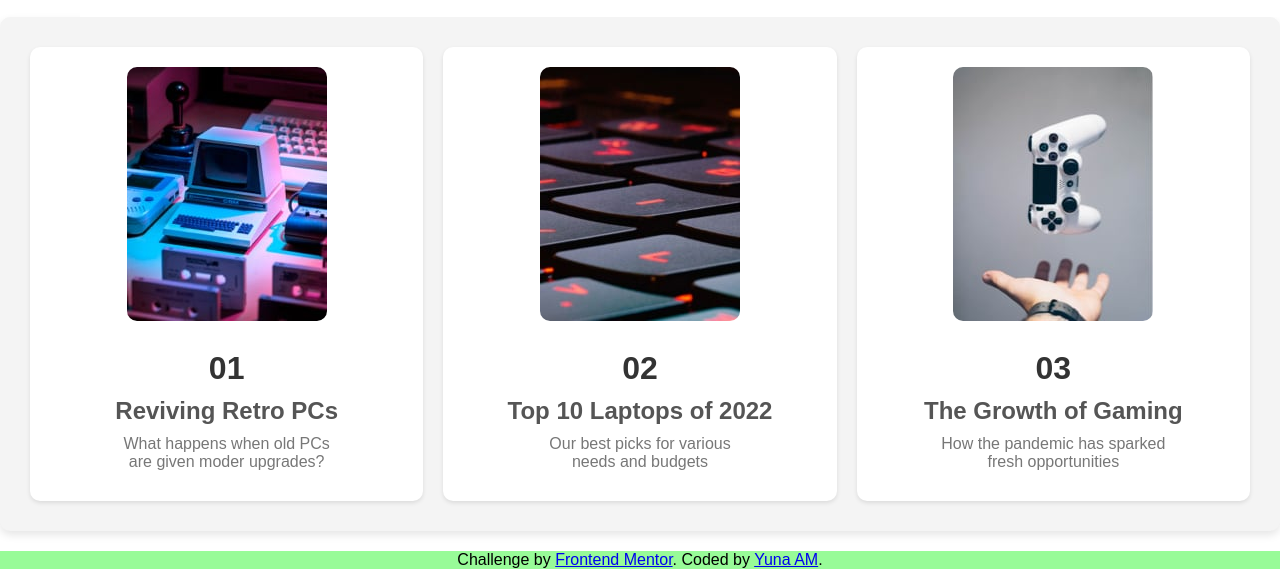
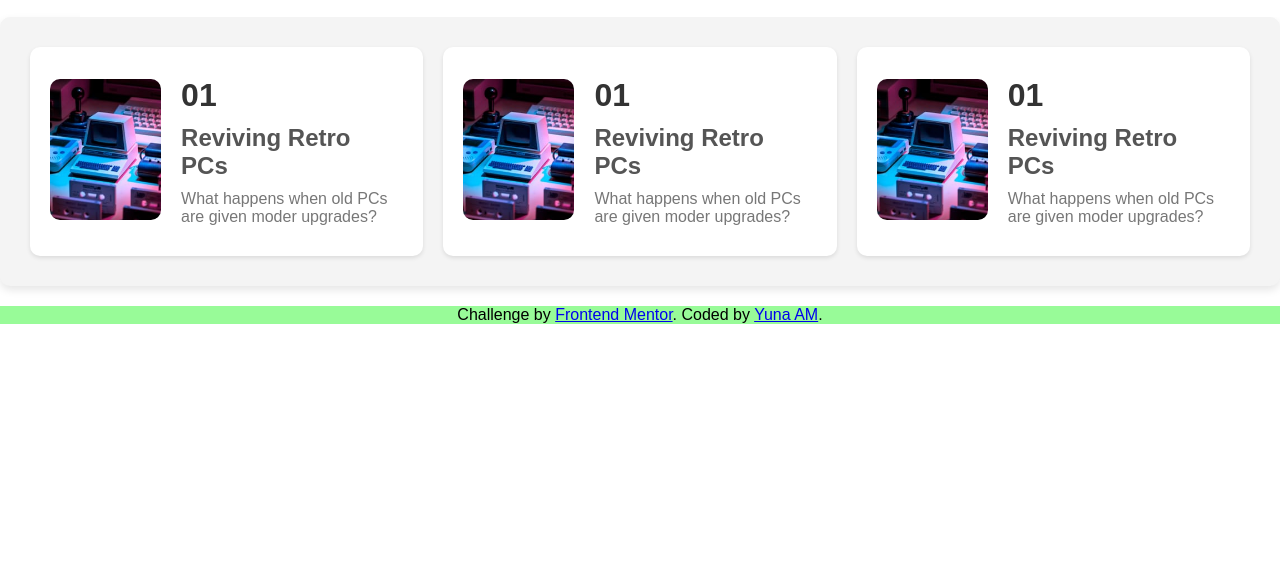
Before and after one commit to YunuenAM/challenge_replicate-website, a plain HTML site: page index.html in a window 1280 px wide. Shown: the part 799-1368 px from the top of the page. After the commit the page ends 1123 px from the top, so only its background shows below. Drawn offline with Linux system fonts and the light colour scheme.

Commit message:
✨Feat:  image-container in progress

```diff
--- a/index.html
+++ b/index.html
@@ -82,23 +82,34 @@
     <section class="last-row">
         <div class="row">
             <div class="item">
+                <div class="image-container">
                         <img src="./images/image-retro-pcs.jpg" alt="image-retro-pc">
+                       </div>
+                       <div class="text-container">
                         <h1>01</h1>
                         <h3>Reviving Retro PCs</h3>
                         <p>What happens when old PCs <br>are given moder upgrades?</p>
                     </div>
+                </div>
                 <div class="item">
-                <img src="./images/image-top-laptops.jpg" alt="image-top10-laptops">
-                <h1>02</h1>
-                <h3>Top 10 Laptops of 2022</h3>
-                <p>Our best picks for various <br>needs and budgets</p>
+                    <div class="image-container">
+                            <img src="./images/image-retro-pcs.jpg" alt="image-retro-pc">
+                           </div>
+                           <div class="text-container">
+                            <h1>01</h1>
+                            <h3>Reviving Retro PCs</h3>
+                            <p>What happens when old PCs <br>are given moder upgrades?</p>
+                        </div>
                     </div>
 
                     <div class="item">
-                <img src="./images/image-gaming-growth.jpg" alt="">
-                <h1>03</h1>
-                <h3>The Growth of Gaming</h3>
-                <p>How the pandemic has sparked <br>fresh opportunities</p>
+                        <div class="image-container">
+                                <img src="./images/image-retro-pcs.jpg" alt="image-retro-pc">
+                               </div>
+                               <div class="text-container">
+                                <h1>01</h1>
+                                <h3>Reviving Retro PCs</h3>
+                                <p>What happens when old PCs <br>are given moder upgrades?</p>
                             </div>
                         </div>
     </section>
--- a/style.css
+++ b/style.css
@@ -183,43 +183,52 @@ nav ul li a:hover {
 .last-row .item {
     flex: 1;
     margin: 10px;
-    text-align: center;
     background-color: #fff;
     border-radius: 10px;
     box-shadow: 0 2px 4px rgba(0, 0, 0, 0.1);
     padding: 20px;
     transition: transform 0.3s ease;
+    display: flex;
+    align-items: center;
 }
 
 .last-row .item:hover {
     transform: scale(1.05);
 }
 
-.last-row .item img {
+.last-row .item .image-container {
+    flex: 1;
+    margin-right: 20px;
+}
+
+.last-row .item .image-container img {
     max-width: 100%;
     height: auto;
     border-radius: 10px;
-    margin-bottom: 15px;
 }
 
-.last-row .item h1 {
+.last-row .item .text-container {
+    flex: 2;
+    text-align: left;
+}
+
+.last-row .item .text-container h1 {
     font-size: 2em;
     margin: 10px 0;
     color: #333;
 }
 
-.last-row .item h3 {
+.last-row .item .text-container h3 {
     font-size: 1.5em;
     margin: 10px 0;
     color: #555;
 }
 
-.last-row .item p {
+.last-row .item .text-container p {
     font-size: 1em;
     margin: 10px 0;
     color: #777;
 }
-
 
 
 /* Media query para dispositivos móviles (menos de 991px) */
@@ -328,5 +337,16 @@ nav ul li a:hover {
 
     .last-row .item {
         margin: 20px 0;
+        flex-direction: column;
+        align-items: flex-start;
+    }
+
+    .last-row .item .image-container {
+        margin-right: 0;
+        margin-bottom: 20px;
+    }
+
+    .last-row .item .text-container {
+        text-align: center;
     }
 }
```
Lines whose indentation alone changed are shown as unchanged.
